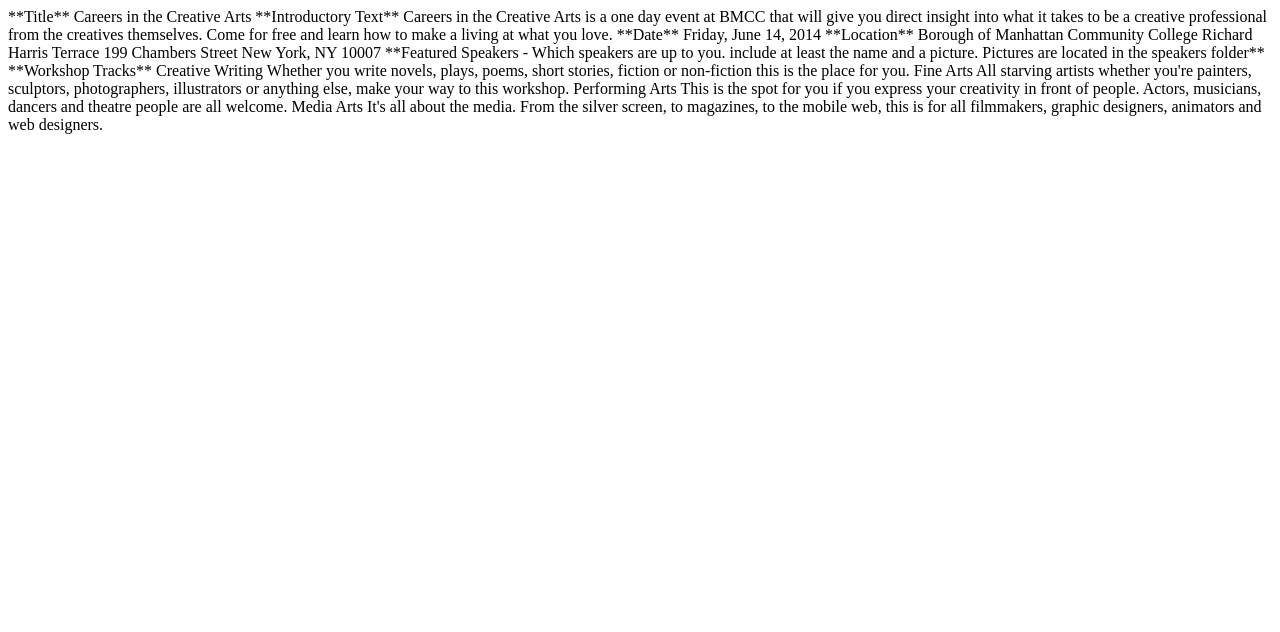
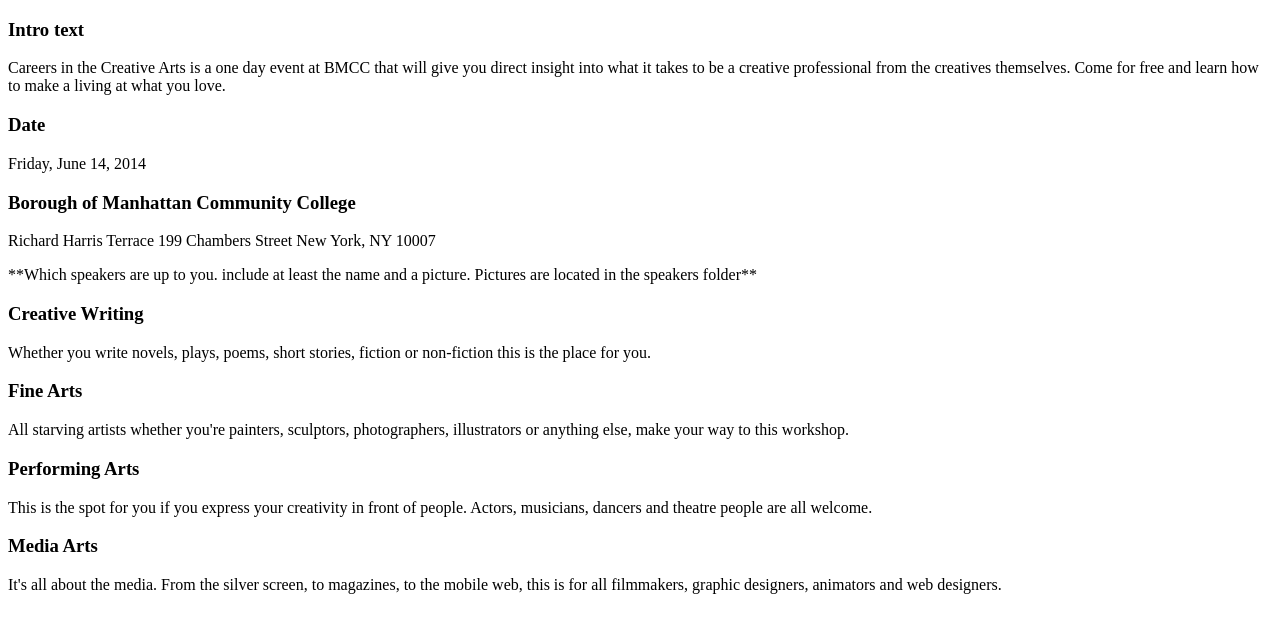
Before and after one commit to SCZM/The-First, a plain HTML site: page index.html in a window 1280 px wide. Drawn offline with Linux system fonts and the light colour scheme.

Commit message:
Update index.html

```diff
--- a/index.html
+++ b/index.html
@@ -3,43 +3,51 @@
     <head>
         <meta charset="utf-8">
         <meta http-equiv="X-UA-Compatible" content="IE=edge">
-        <title></title>
-        <meta name="description" content="">
-        <meta name="viewport" content="width=device-width, initial-scale=1">
+        <title> Careers in the Creative Arts </title>
 
     </head>
     <body>
 
-       **Title**
-Careers in the Creative Arts
 
-**Introductory Text**
+<div class="Introductory Text">
+<h3>Intro text</h3>
+<p>
 Careers in the Creative Arts is a one day event at BMCC that will give you direct insight into what it takes to be a creative professional from the creatives themselves. Come for free and learn how to make a living at what you love.
+</p>
+</div>
 
-**Date**
-Friday, June 14, 2014
 
-**Location**
-Borough of Manhattan Community College
+<div class="date">
+    <h3>Date</h3>
+   <p> Friday, June 14, 2014</p>
+</div>
+
+
+<div clas="location">
+    <h3>Borough of Manhattan Community College</h3>
+<p>
 Richard Harris Terrace
 199 Chambers Street
 New York, NY 10007
+</p>
+</div>
 
-**Featured Speakers - Which speakers are up to you. include at least the name and a picture. Pictures are located in the speakers folder**
+**Which speakers are up to you. include at least the name and a picture. Pictures are located in the speakers folder**
 
-**Workshop Tracks**
-Creative Writing
-Whether you write novels, plays, poems, short stories, fiction or non-fiction this is the place for you.
 
-Fine Arts
-All starving artists whether you're painters, sculptors, photographers, illustrators or anything else, make your way to this workshop.
+<div class="Workshop Tracks">
+<h3>Creative Writing</h3>
+<p>Whether you write novels, plays, poems, short stories, fiction or non-fiction this is the place for you.</p>
 
-Performing Arts
-This is the spot for you if you express your creativity in front of people. Actors, musicians, dancers and theatre people are all welcome.
+<h3>Fine Arts</h3>
+<p>All starving artists whether you're painters, sculptors, photographers, illustrators or anything else, make your way to this workshop.</p>
 
-Media Arts
-It's all about the media. From the silver screen, to magazines, to the mobile web, this is for all filmmakers, graphic designers, animators and web designers.
+<h3>Performing Arts</h3>
+<p>This is the spot for you if you express your creativity in front of people. Actors, musicians, dancers and theatre people are all welcome.</p>
 
+<h3>Media Arts</h3>
+<p>It's all about the media. From the silver screen, to magazines, to the mobile web, this is for all filmmakers, graphic designers, animators and web designers.</p>
+</div>
 
     </body>
 </html>
```
